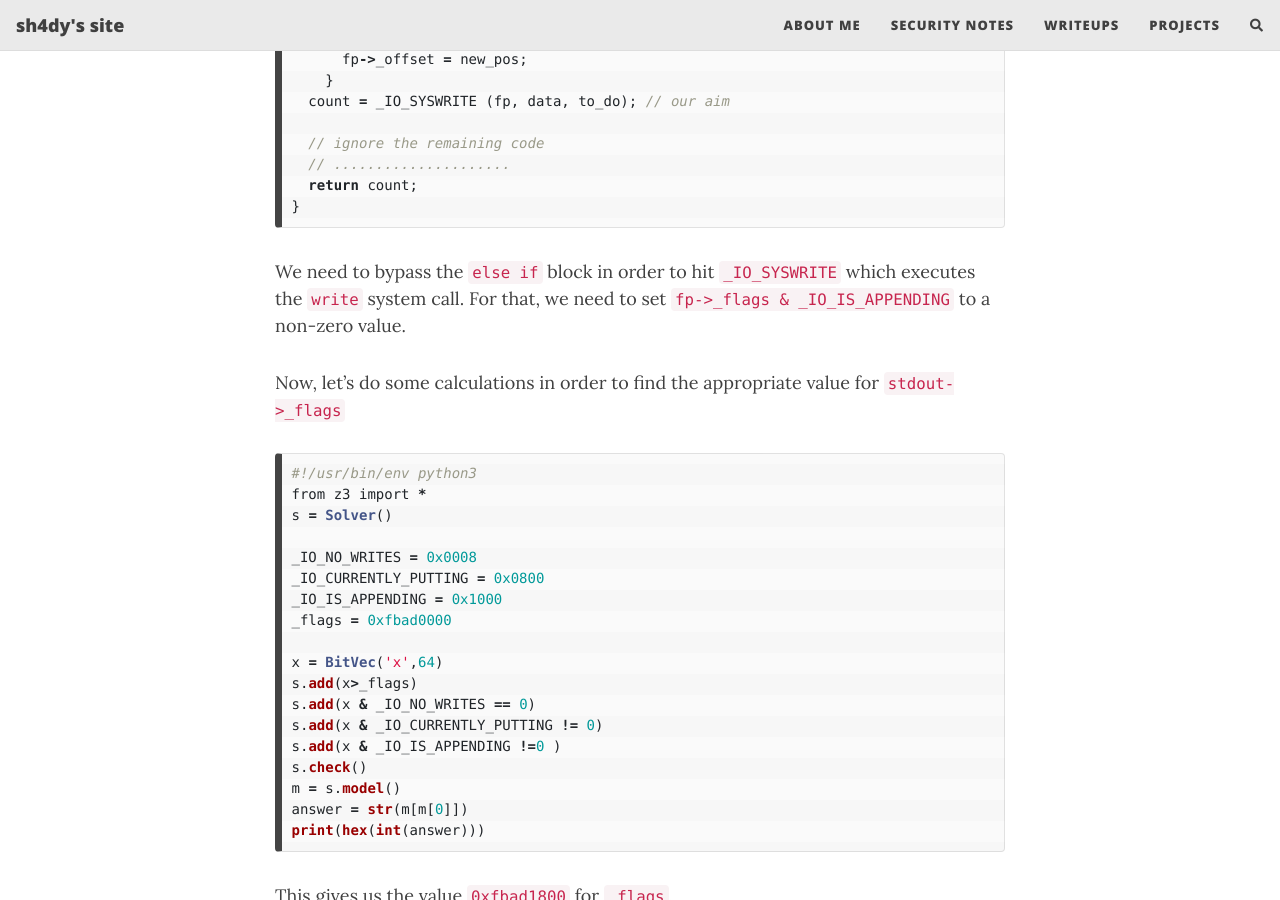
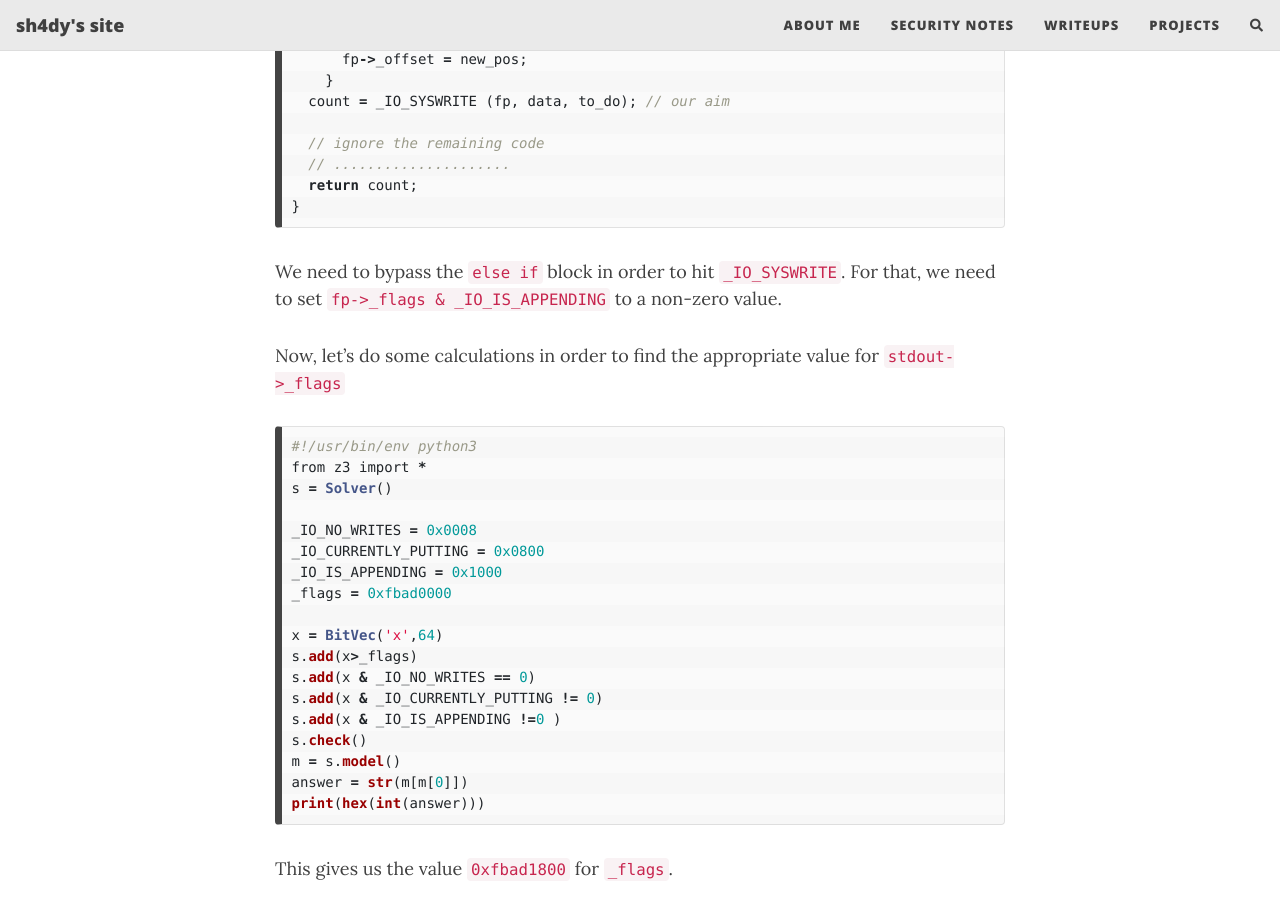
Before and after one commit to 0xSh4dy/archives_sh4dy.com, a Jekyll site: the page built from notes/file-streams/aar-01.md, in a window 1280 px wide and 900 px high, scrolled down 1726 px. Built offline with Jekyll 4.4.1, drawn with Linux system fonts in a browser that asks for light colours; nearby versions of some CDN libraries; comment, search, counter and statistics services are not loaded.

Commit message:
Update aar-01.md

````diff
--- a/notes/file-streams/aar-01.md
+++ b/notes/file-streams/aar-01.md
@@ -75,7 +75,7 @@ static size_t new_do_write (FILE *fp, const char *data, size_t to_do)
   return count;
 }
 ```
-We need to bypass the `else if` block in order to hit `_IO_SYSWRITE` which executes the `write` system call.
+We need to bypass the `else if` block in order to hit `_IO_SYSWRITE`.
 For that, we need to set `fp->_flags & _IO_IS_APPENDING` to a non-zero value.
 
 Now, let's do some calculations in order to find the appropriate value for `stdout->_flags`
````
